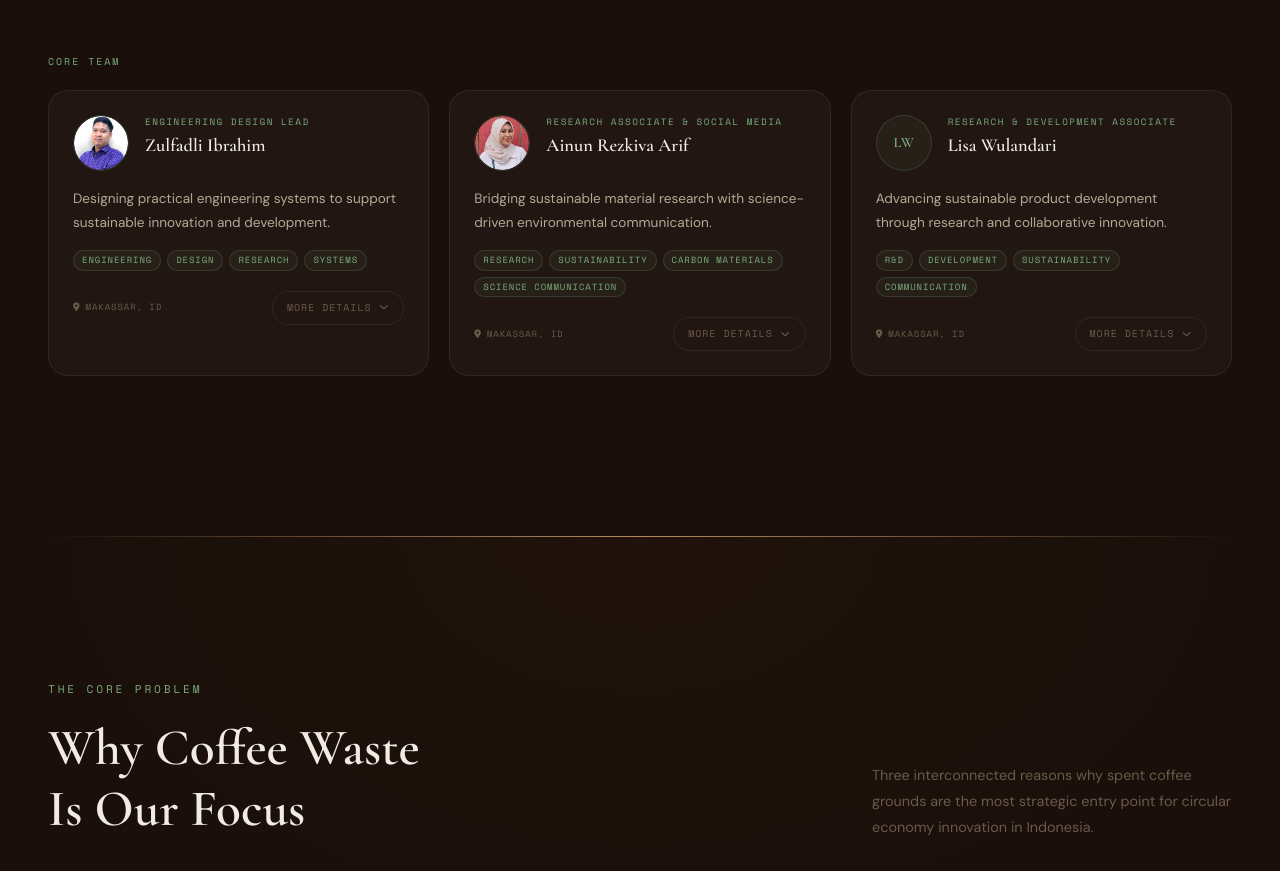
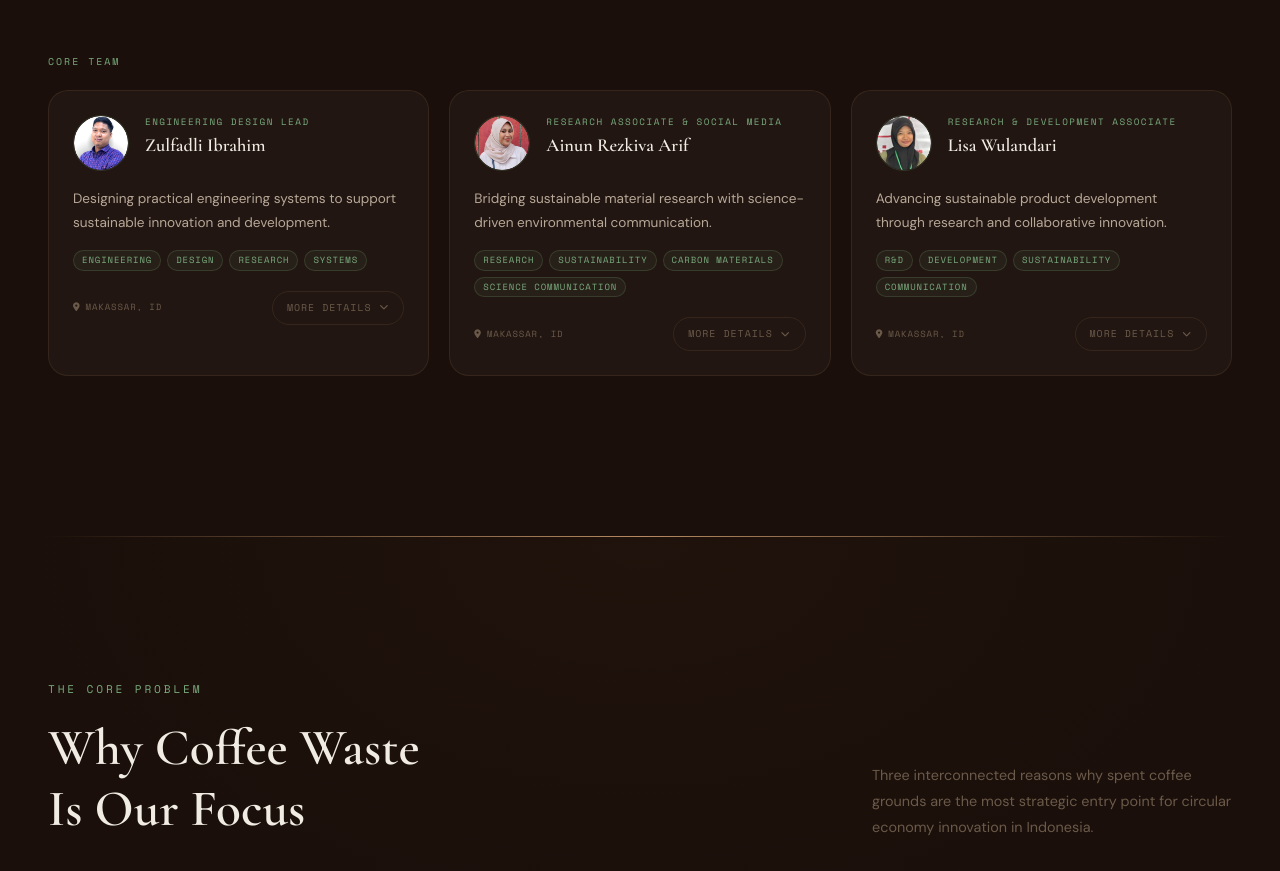
Before and after one commit to rebru-id/Website, a Next.js app: page /about in a window 1280 px wide. Shown: the part 2852-3723 px from the top of the page. Built offline with nearby package versions, Linux system fonts and the light colour scheme.

Commit message:
additional team-section in about-page (lisa-photo)

```diff
--- a/src/constants/team.ts
+++ b/src/constants/team.ts
@@ -167,7 +167,7 @@ export const CORE_TEAM: TeamMember[] = [
     name: "Lisa Wulandari",
     role: "Research & Development Associate",
     location: "Makassar, ID",
-    photo: null,
+    photo: "/team/lisa.png",
     initials: "LW",
     tagline:
       "Advancing sustainable product development through research and collaborative innovation.",
```
Also changed, not shown: public/team/lisa.png (added).
